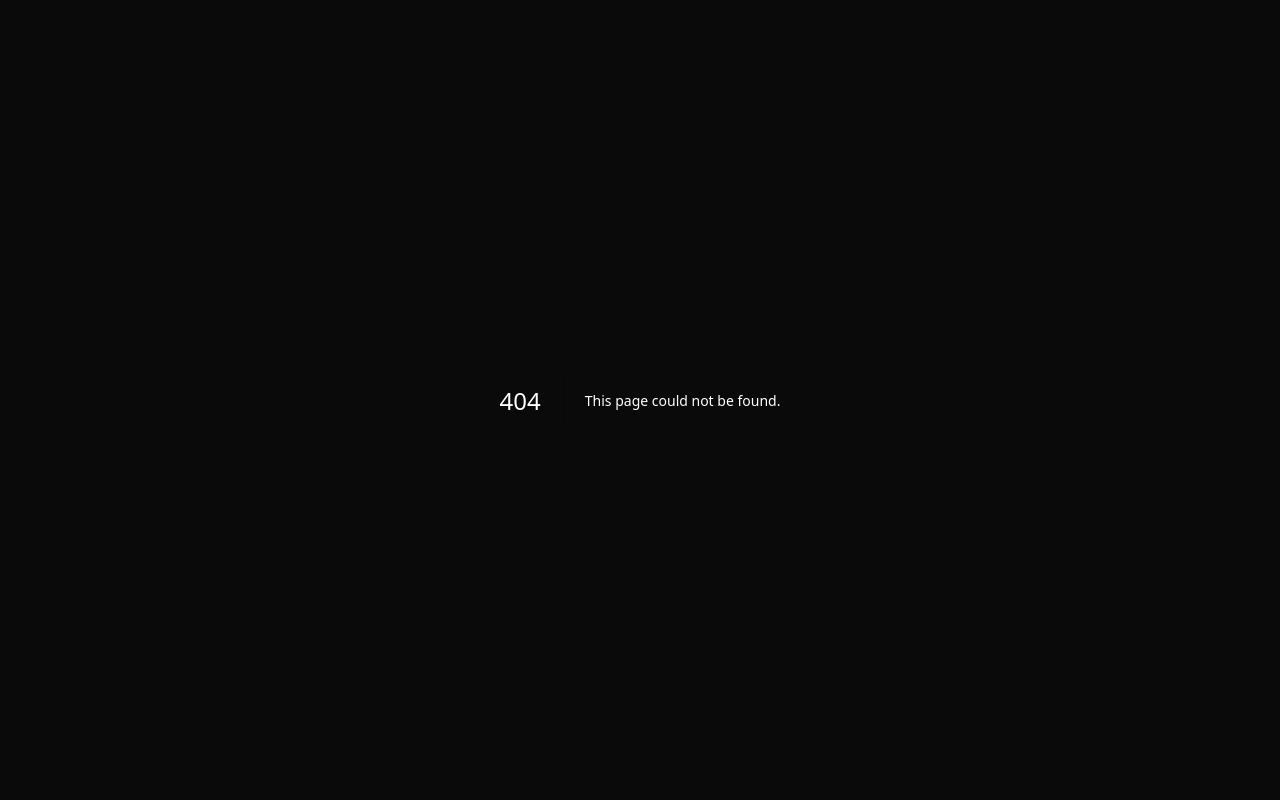
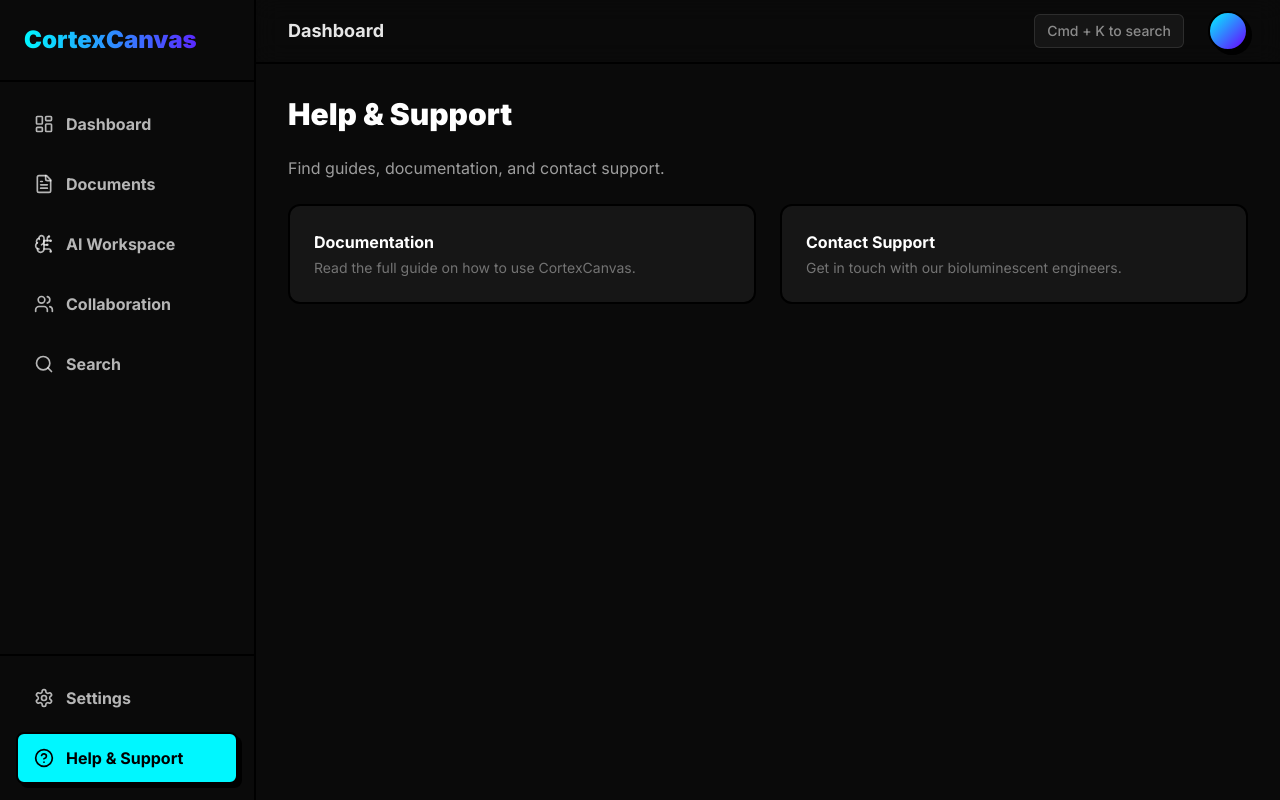
Before and after one commit to Ebendttl/CortexCanvas, a Next.js app: page /help in a window 1280 px wide. Before the commit this address had no page. Built offline with nearby package versions, Linux system fonts and the light colour scheme.

Commit message:
feat: Introduce new dashboard pages for AI workspace, settings, documents, search, collaboration, and help, update dashboard components, and add a global state store.

```diff
--- /dev/null
+++ b/src/app/(dashboard)/ai-workspace/page.tsx
@@ -0,0 +1,13 @@
+export default function AIWorkspacePage() {
+  return (
+    <div className="space-y-6">
+      <h1 className="text-3xl font-black text-white">AI Workspace</h1>
+      <p className="text-white/60">Configure your AI models, agents, and knowledge base embeddings.</p>
+
+      <div className="p-8 border-2 border-white/10 rounded-2xl bg-gradient-to-br from-[#6b00ff]/10 to-transparent">
+        <h2 className="text-xl font-bold text-[#6b00ff]">Active Models</h2>
+        <p className="text-sm text-white/50 mt-1 italic italic">Bioluminescent intelligence is warming up...</p>
+      </div>
+    </div>
+  )
+}
--- /dev/null
+++ b/src/app/(dashboard)/collaboration/page.tsx
@@ -0,0 +1,15 @@
+export default function CollaborationPage() {
+  return (
+    <div className="space-y-6">
+      <h1 className="text-3xl font-black text-white">Collaboration</h1>
+      <p className="text-white/60">Manage shared workspaces and real-time multiplayer sessions.</p>
+
+      <div className="p-8 border-2 border-[#1aff9c]/10 rounded-2xl bg-[#1aff9c]/5">
+         <div className="flex items-center gap-3">
+            <div className="h-3 w-3 rounded-full bg-[#1aff9c] animate-pulse"></div>
+            <span className="text-[#1aff9c] font-mono text-sm uppercase tracking-widest">Multiplayer Active</span>
+         </div>
+      </div>
+    </div>
+  )
+}
--- a/src/app/(dashboard)/dashboard/page.tsx
+++ b/src/app/(dashboard)/dashboard/page.tsx
@@ -1,6 +1,7 @@
 import { GlassPanel } from "@/components/ui/GlassPanel";
 import { NeobrutalistButton } from "@/components/ui/NeobrutalistButton";
 import { Plus, FileText, BrainCircuit, Activity } from "lucide-react";
+import Link from "next/link";
 
 export default function DashboardPage() {
   return (
@@ -10,10 +11,12 @@
           <h1 className="text-4xl font-black text-white">Welcome back, Explorer</h1>
           <p className="text-white/60 mt-2 text-lg">Your AI-powered knowledge workspace is ready.</p>
         </div>
-        <NeobrutalistButton variant="primary" size="lg" className="flex items-center gap-2">
-          <Plus className="w-5 h-5" />
-          New Document
-        </NeobrutalistButton>
+        <Link href="/documents">
+          <NeobrutalistButton variant="primary" size="lg" className="flex items-center gap-2">
+            <Plus className="w-5 h-5" />
+            New Document
+          </NeobrutalistButton>
+        </Link>
       </section>
 
       <div className="grid grid-cols-1 md:grid-cols-2 lg:grid-cols-3 gap-6">
@@ -26,9 +29,14 @@
           </div>
           <ul className="space-y-3">
             {[1, 2, 3].map((i) => (
-              <li key={i} className="group flex items-center justify-between p-3 rounded-lg hover:bg-white/5 transition-all cursor-pointer">
-                <span className="text-white/80 font-medium group-hover:text-[#00f7ff]">Strategic Planning 2026</span>
-                <span className="text-white/40 text-xs text-right">2h ago</span>
+              <li key={i}>
+                <Link
+                  href={`/documents/${i}`}
+                  className="group flex items-center justify-between p-3 rounded-lg hover:bg-white/5 transition-all"
+                >
+                  <span className="text-white/80 font-medium group-hover:text-[#00f7ff]">Strategic Planning 202{i + 5}</span>
+                  <span className="text-white/40 text-xs text-right">{i}h ago</span>
+                </Link>
               </li>
             ))}
           </ul>
--- /dev/null
+++ b/src/app/(dashboard)/documents/page.tsx
@@ -0,0 +1,20 @@
+export default function DocumentsPage() {
+  return (
+    <div className="space-y-6">
+      <h1 className="text-3xl font-black text-white">Documents</h1>
+      <p className="text-white/60">Your private and shared knowledge documents will appear here.</p>
+
+      <div className="grid grid-cols-1 md:grid-cols-2 lg:grid-cols-3 gap-6 mt-8">
+        <div className="p-12 border-2 border-white/5 border-dashed rounded-2xl flex flex-col items-center justify-center text-center space-y-4 bg-white/[0.02]">
+           <div className="w-16 h-16 bg-white/5 rounded-full flex items-center justify-center">
+              <span className="text-2xl opacity-50">📂</span>
+           </div>
+           <div>
+              <p className="font-bold text-white/80">No documents yet</p>
+              <p className="text-sm text-white/40">Create your first document to get started.</p>
+           </div>
+        </div>
+      </div>
+    </div>
+  )
+}
--- /dev/null
+++ b/src/app/(dashboard)/help/page.tsx
@@ -0,0 +1,19 @@
+export default function HelpPage() {
+  return (
+    <div className="space-y-6">
+      <h1 className="text-3xl font-black text-white">Help & Support</h1>
+      <p className="text-white/60">Find guides, documentation, and contact support.</p>
+
+      <div className="grid grid-cols-1 md:grid-cols-2 gap-6 mt-8">
+        <div className="p-6 border-2 border-black bg-white/5 rounded-xl hover:border-[#00f7ff] transition-all cursor-pointer">
+           <h3 className="font-bold">Documentation</h3>
+           <p className="text-sm text-white/40 mt-1">Read the full guide on how to use CortexCanvas.</p>
+        </div>
+        <div className="p-6 border-2 border-black bg-white/5 rounded-xl hover:border-[#6b00ff] transition-all cursor-pointer">
+           <h3 className="font-bold">Contact Support</h3>
+           <p className="text-sm text-white/40 mt-1">Get in touch with our bioluminescent engineers.</p>
+        </div>
+      </div>
+    </div>
+  )
+}
--- a/src/app/(dashboard)/layout.tsx
+++ b/src/app/(dashboard)/layout.tsx
@@ -1,10 +1,15 @@
+"use client"
+
 import { Sidebar } from "@/components/Sidebar";
+import { useCommandPalette } from "@/lib/store";
 
 export default function DashboardLayout({
   children,
 }: {
   children: React.ReactNode;
 }) {
+  const toggleSearch = useCommandPalette(state => state.toggle);
+
   return (
     <div className="flex h-screen bg-[#0a0a0a] overflow-hidden">
       <Sidebar />
@@ -15,8 +20,13 @@
             <h2 className="text-lg font-bold text-white/90">Dashboard</h2>
           </div>
           <div className="flex items-center gap-6">
-             {/* Search trigger or User profile */}
-             <div className="hidden md:flex text-sm font-medium text-white/50 bg-white/5 px-3 py-1.5 rounded-md border border-white/10 group cursor-pointer hover:border-[#00f7ff]/50 transition-colors">
+             {/* Search trigger */}
+             <div
+                onClick={toggleSearch}
+                role="button"
+                className="hidden md:flex text-sm font-medium text-white/50 bg-white/5 px-3 py-1.5 rounded-md border border-white/10 group cursor-pointer hover:border-[#00f7ff]/50 transition-colors"
+                title="Cmd + K to search"
+             >
                 <span className="group-hover:text-[#00f7ff]">Cmd + K to search</span>
              </div>
              <div className="w-10 h-10 rounded-full bg-gradient-to-br from-[#00f7ff] to-[#6b00ff] border-2 border-black shadow-neobrutalist"></div>
--- /dev/null
+++ b/src/app/(dashboard)/search/page.tsx
@@ -0,0 +1,19 @@
+export default function SearchPage() {
+  return (
+    <div className="space-y-6">
+      <h1 className="text-3xl font-black text-white">Search</h1>
+      <p className="text-white/60">Global search across all your documents and AI insights.</p>
+
+      <div className="relative max-w-2xl">
+        <input
+          type="text"
+          placeholder="Search for anything..."
+          className="w-full bg-white/5 border-2 border-black p-4 rounded-xl text-white focus:border-[#00f7ff] transition-all outline-none"
+        />
+        <div className="absolute right-4 top-1/2 -translate-y-1/2 text-white/20 font-mono text-xs">
+           CMD + K
+        </div>
+      </div>
+    </div>
+  )
+}
--- /dev/null
+++ b/src/app/(dashboard)/settings/page.tsx
@@ -0,0 +1,17 @@
+export default function SettingsPage() {
+  return (
+    <div className="space-y-6">
+      <h1 className="text-3xl font-black text-white">Settings</h1>
+      <p className="text-white/60">Manage your profile, theme, and API integrations.</p>
+
+      <div className="space-y-4 max-w-xl">
+        <div className="p-4 border-2 border-black bg-white/5 rounded-xl flex justify-between items-center">
+           <span className="font-bold">Dark Mode</span>
+           <div className="w-12 h-6 bg-[#00f7ff] rounded-full relative shadow-inner">
+              <div className="absolute right-1 top-1 w-4 h-4 bg-black rounded-full shadow-neobrutalist"></div>
+           </div>
+        </div>
+      </div>
+    </div>
+  )
+}
--- /dev/null
+++ b/src/app/not-found.tsx
@@ -0,0 +1,28 @@
+import Link from "next/link";
+import { NeobrutalistButton } from "@/components/ui/NeobrutalistButton";
+
+export default function NotFound() {
+  return (
+    <div className="flex h-screen w-full flex-col items-center justify-center bg-[#0a0a0a] space-y-8 p-4">
+      <div className="relative">
+        <h1 className="text-9xl font-black text-white/10 select-none">404</h1>
+        <div className="absolute inset-0 flex items-center justify-center">
+          <span className="text-2xl font-black bg-clip-text text-transparent bg-gradient-to-r from-[#00f7ff] to-[#6b00ff] italic tracking-tighter uppercase">
+            Coordinates Lost in Space
+          </span>
+        </div>
+      </div>
+
+      <div className="text-center max-w-md space-y-4">
+        <p className="text-white/60">
+          The knowledge node you're looking for has either been shifted to another dimension or never existed.
+        </p>
+        <Link href="/dashboard" className="inline-block">
+          <NeobrutalistButton variant="primary">
+            Return to Dashboard
+          </NeobrutalistButton>
+        </Link>
+      </div>
+    </div>
+  )
+}
--- a/src/components/CommandPalette.tsx
+++ b/src/components/CommandPalette.tsx
@@ -14,17 +14,24 @@
 import { cn } from '@/lib/utils'
 import { motion, AnimatePresence } from 'framer-motion'
 
+import { useCommandPalette } from '@/lib/store'
+
 export function CommandPalette() {
-  const [isOpen, setIsOpen] = useState(false)
+  const { isOpen, setIsOpen, toggle } = useCommandPalette(state => ({
+    isOpen: state.isOpen,
+    setIsOpen: (open: boolean) => open ? state.open() : state.close(),
+    toggle: state.toggle
+  }))
   const [query, setQuery] = useState('')
 
   useEffect(() => {
     const down = (e: KeyboardEvent) => {
       if (e.key === 'k' && (e.metaKey || e.ctrlKey)) {
         e.preventDefault()
-        setIsOpen((open) => !open)
+        toggle()
       }
     }
+// ... rest is same
 
     document.addEventListener('keydown', down)
     return () => document.removeEventListener('keydown', down)
--- a/src/components/Sidebar.tsx
+++ b/src/components/Sidebar.tsx
@@ -52,14 +52,30 @@
       </nav>
 
       <div className="p-4 border-t-2 border-black space-y-2">
-        <button className="flex items-center gap-3 px-4 py-3 w-full text-white/70 hover:text-white hover:bg-white/5 rounded-lg transition-all font-bold">
+        <Link
+          href="/settings"
+          className={cn(
+            "flex items-center gap-3 px-4 py-3 rounded-lg font-bold transition-all border-2 border-transparent",
+            pathname === "/settings"
+              ? "bg-[#00f7ff] text-black border-black shadow-neobrutalist"
+              : "text-white/70 hover:text-white hover:bg-white/5"
+          )}
+        >
           <Settings className="w-5 h-5" />
           Settings
-        </button>
-        <button className="flex items-center gap-3 px-4 py-3 w-full text-white/70 hover:text-white hover:bg-white/5 rounded-lg transition-all font-bold">
+        </Link>
+        <Link
+          href="/help"
+          className={cn(
+            "flex items-center gap-3 px-4 py-3 rounded-lg font-bold transition-all border-2 border-transparent",
+            pathname === "/help"
+              ? "bg-[#00f7ff] text-black border-black shadow-neobrutalist"
+              : "text-white/70 hover:text-white hover:bg-white/5"
+          )}
+        >
           <HelpCircle className="w-5 h-5" />
           Help & Support
-        </button>
+        </Link>
       </div>
     </aside>
   );
--- /dev/null
+++ b/src/lib/store.ts
@@ -0,0 +1,15 @@
+import { create } from 'zustand'
+
+interface CommandPaletteStore {
+  isOpen: boolean
+  open: () => void
+  close: () => void
+  toggle: () => void
+}
+
+export const useCommandPalette = create<CommandPaletteStore>((set) => ({
+  isOpen: false,
+  open: () => set({ isOpen: true }),
+  close: () => set({ isOpen: false }),
+  toggle: () => set((state) => ({ isOpen: !state.isOpen })),
+}))
```
